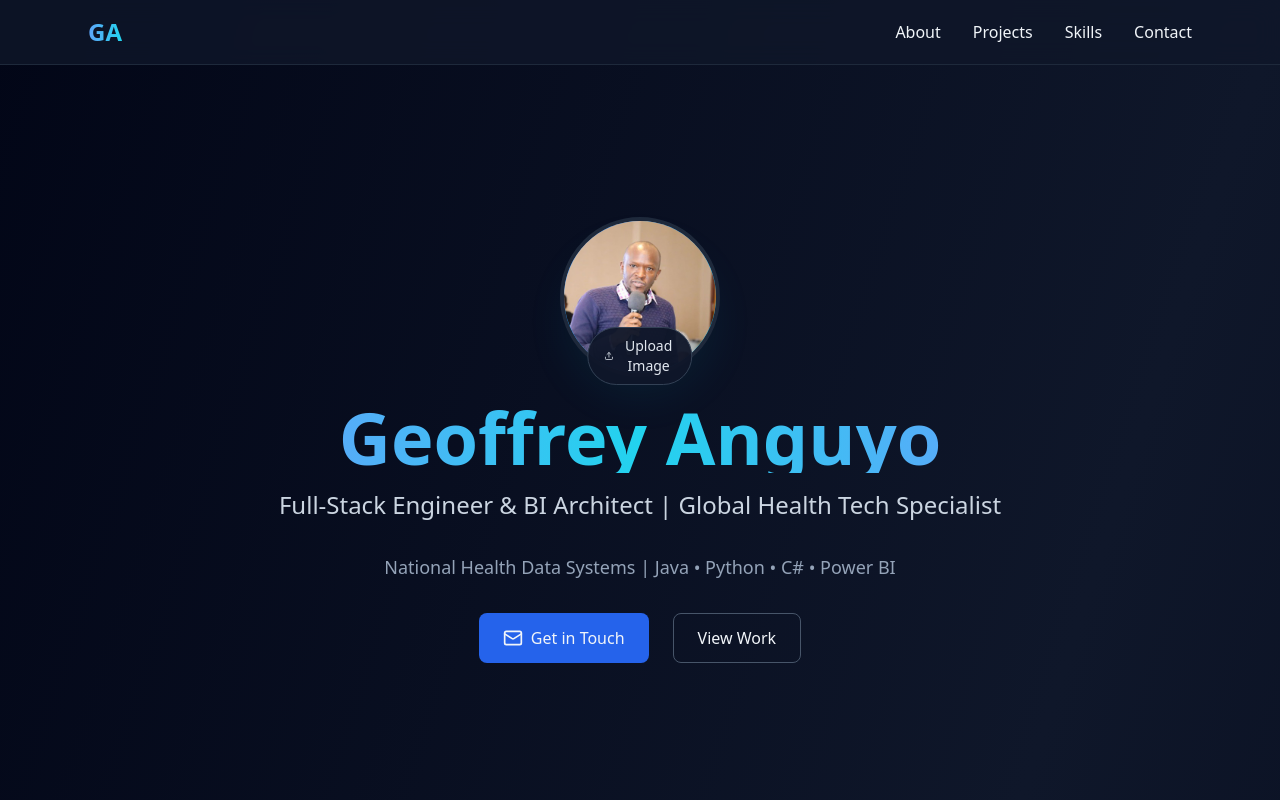
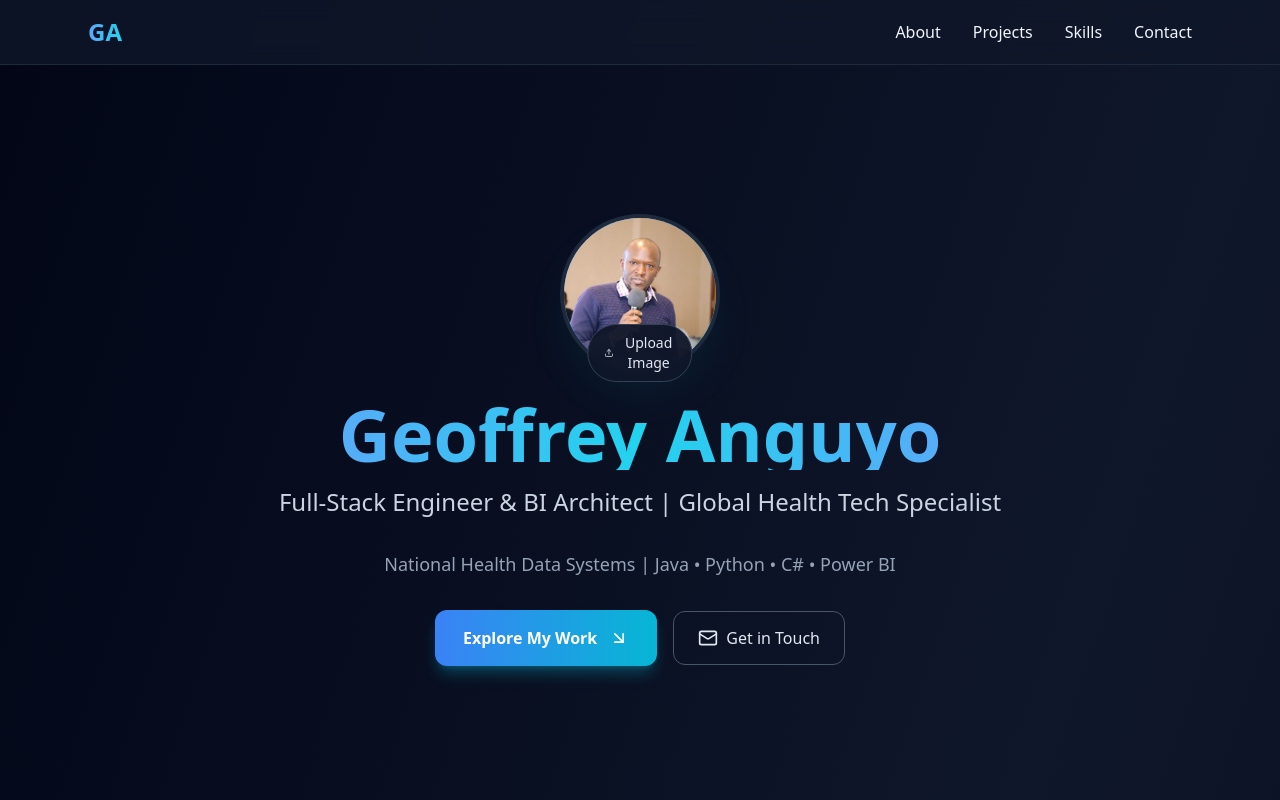
Before and after one commit to geoflen/MY-PORTFOLIO, a React (Create React App) app: page / in a window 1280 px wide. Shown: the top 800 px of the page. Built offline with nearby package versions, Linux system fonts and the light colour scheme.

Commit message:
View work- link more intuitive

```diff
--- a/src/App.js
+++ b/src/App.js
@@ -1,5 +1,5 @@
 import React, { useEffect, useState } from 'react';
-import { Mail, Upload, Code2, Database, BarChart3, Server, Menu, X, FileText } from 'lucide-react';
+import { Mail, Upload, Code2, Database, BarChart3, Server, Menu, X, FileText, ArrowDownRight } from 'lucide-react';
 import { Github, Linkedin } from './components/BrandIcons';
 
 export default function Portfolio() {
@@ -172,19 +172,21 @@ export default function Portfolio() {
             National Health Data Systems | Java • Python • C# • Power BI
           </p>
 
-          <div className="flex gap-6 justify-center">
+          <div className="flex flex-col sm:flex-row gap-4 justify-center items-center">
+            <a
+              href="#projects"
+              className="group relative inline-flex items-center gap-3 overflow-hidden rounded-xl bg-gradient-to-r from-blue-500 via-cyan-500 to-blue-500 bg-[length:200%_100%] px-7 py-4 text-base font-semibold text-white shadow-lg shadow-cyan-500/30 transition-all duration-300 hover:-translate-y-1 hover:bg-right hover:shadow-xl hover:shadow-cyan-400/40 focus:outline-none focus:ring-2 focus:ring-cyan-300 focus:ring-offset-2 focus:ring-offset-slate-950"
+            >
+              <span className="absolute inset-0 -translate-x-full bg-gradient-to-r from-transparent via-white/25 to-transparent transition-transform duration-700 group-hover:translate-x-full" />
+              <span className="relative">Explore My Work</span>
+              <ArrowDownRight className="relative transition-transform duration-300 group-hover:translate-x-1 group-hover:translate-y-1" size={20} />
+            </a>
             <a
               href="mailto:geoflen@gmail.com"
-              className="flex items-center gap-2 px-6 py-3 bg-blue-600 hover:bg-blue-700 rounded-lg transition-colors"
+              className="flex items-center gap-2 rounded-xl border border-slate-600 px-6 py-3.5 text-slate-200 transition-colors hover:border-cyan-400 hover:bg-slate-800 hover:text-white"
             >
               <Mail size={20} />
               Get in Touch
-            </a>
-            <a
-              href="#projects"
-              className="flex items-center gap-2 px-6 py-3 border border-slate-600 hover:border-blue-400 rounded-lg transition-colors"
-            >
-              View Work
             </a>
           </div>
         </div>
```
